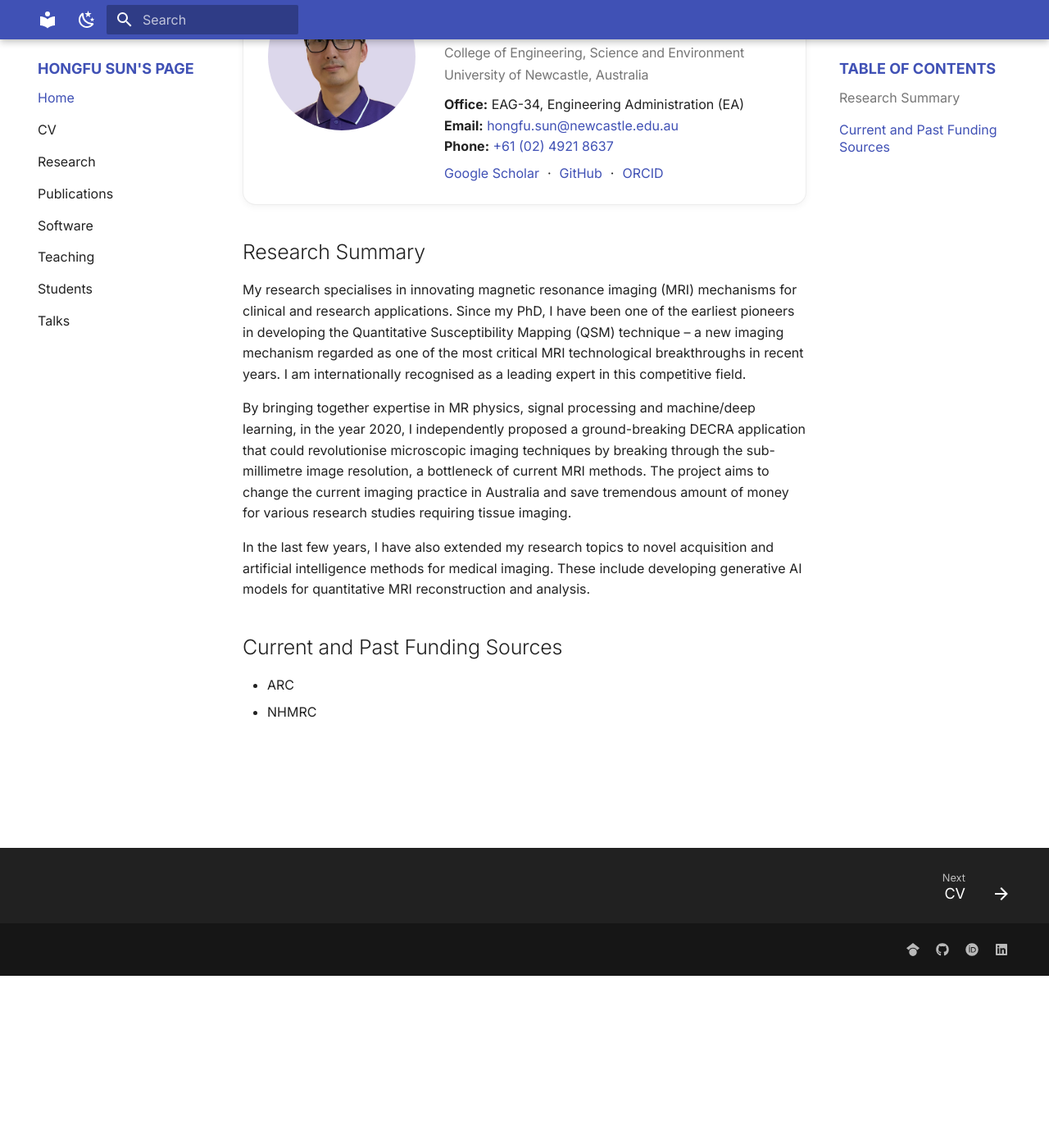
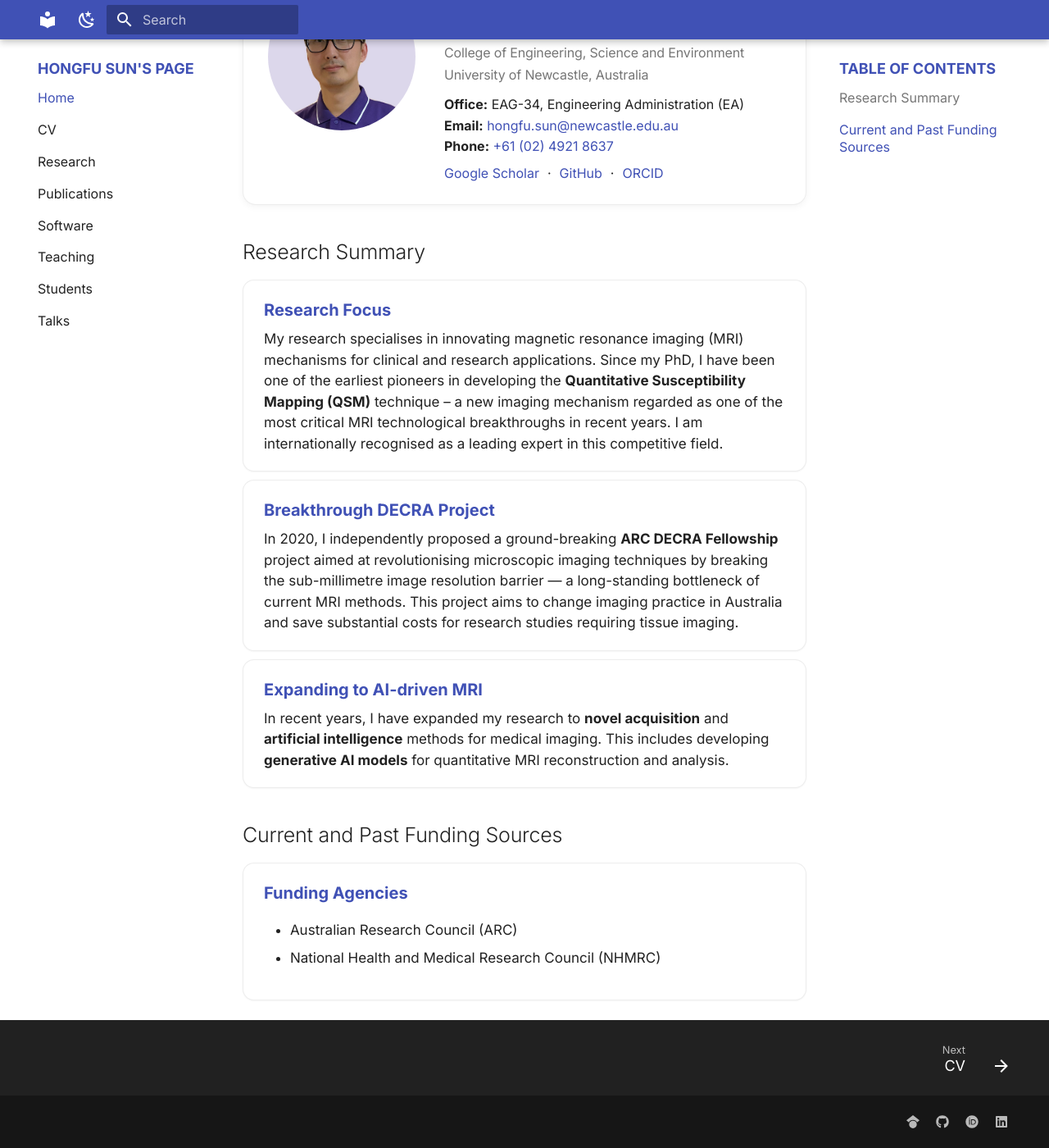
Before and after one commit to sunhongfu/sunhongfu.github.io, an MkDocs documentation site: the page built from docs/index.md, in a window 1280 px wide and 1400 px high, scrolled down 210 px. Shown: the whole window at 82% size. Built offline with MkDocs 1.6.1 and Material for MkDocs 9.7.7, drawn with Linux system fonts in a browser that asks for light colours.

Commit message:
summary to card style

```diff
--- a/docs/assets/extra.css
+++ b/docs/assets/extra.css
@@ -131,6 +131,39 @@
     height: 120px;
     margin: 0 auto .25rem 0;
   }
+}
+
+/* ===== Generic cards (used in Research, Funding, etc.) ===== */
+.card-list {
+  display: grid;
+  grid-template-columns: 1fr;
+  gap: 1rem;
+  margin-top: .75rem;
+}
+
+@media (min-width: 900px) {
+  .card-list { gap: 0.5rem; }
+}
+
+.card {
+  padding: 1rem 1.25rem;
+  border: 1px solid var(--md-default-fg-color--lightest);
+  border-radius: 14px;
+  background: var(--md-default-bg-color);
+  box-shadow: 0 1px 2px rgba(0,0,0,.04);
+}
+
+.card-title {
+  font-weight: 700;
+  font-size: 1rem;
+  margin-bottom: .35rem;
+  color: var(--md-primary-fg-color);
+}
+
+.card-body {
+  font-size: .85rem;
+  color: var(--md-default-fg-color);
+  line-height: 1.5;
 }
 
 /* ===== CV cards (same style as Awards) ===== */
--- a/docs/index.md
+++ b/docs/index.md
@@ -28,13 +28,50 @@
 
 ## Research Summary
 
-My research specialises in innovating magnetic resonance imaging (MRI) mechanisms for clinical and research applications. Since my PhD, I have been one of the earliest pioneers in developing the Quantitative Susceptibility Mapping (QSM) technique – a new imaging mechanism regarded as one of the most critical MRI technological breakthroughs in recent years. I am internationally recognised as a leading expert in this competitive field.
+<div class="card-list">
 
-By bringing together expertise in MR physics, signal processing and machine/deep learning, in the year 2020, I independently proposed a ground-breaking DECRA application that could revolutionise microscopic imaging techniques by breaking through the sub-millimetre image resolution, a bottleneck of current MRI methods. The project aims to change the current imaging practice in Australia and save tremendous amount of money for various research studies requiring tissue imaging.
+  <div class="card">
+    <div class="card-title">Research Focus</div>
+    <div class="card-body">
+      My research specialises in innovating magnetic resonance imaging (MRI) mechanisms for clinical and research applications.
+      Since my PhD, I have been one of the earliest pioneers in developing the <b>Quantitative Susceptibility Mapping (QSM)</b> technique –
+      a new imaging mechanism regarded as one of the most critical MRI technological breakthroughs in recent years.
+      I am internationally recognised as a leading expert in this competitive field.
+    </div>
+  </div>
 
-In the last few years, I have also extended my research topics to novel acquisition and artificial intelligence methods for medical imaging. These include developing generative AI models for quantitative MRI reconstruction and analysis.
+  <div class="card">
+    <div class="card-title">Breakthrough DECRA Project</div>
+    <div class="card-body">
+      In 2020, I independently proposed a ground-breaking <b>ARC DECRA Fellowship</b> project aimed at revolutionising microscopic imaging techniques
+      by breaking the sub-millimetre image resolution barrier — a long-standing bottleneck of current MRI methods.
+      This project aims to change imaging practice in Australia and save substantial costs for research studies requiring tissue imaging.
+    </div>
+  </div>
+
+  <div class="card">
+    <div class="card-title">Expanding to AI-driven MRI</div>
+    <div class="card-body">
+      In recent years, I have expanded my research to <b>novel acquisition</b> and <b>artificial intelligence</b> methods for medical imaging.
+      This includes developing <b>generative AI models</b> for quantitative MRI reconstruction and analysis.
+    </div>
+  </div>
+
+</div>
 
 
 ## Current and Past Funding Sources
-* ARC
-* NHMRC
+
+<div class="card-list">
+
+  <div class="card">
+    <div class="card-title">Funding Agencies</div>
+    <div class="card-body">
+      <ul>
+        <li>Australian Research Council (ARC)</li>
+        <li>National Health and Medical Research Council (NHMRC)</li>
+      </ul>
+    </div>
+  </div>
+
+</div>
--- a/mkdocs.yml
+++ b/mkdocs.yml
@@ -39,9 +39,6 @@ extra:
     - icon: fontawesome/brands/linkedin
       link: https://www.linkedin.com/in/hongfu-sun-64b567169
   generator: false
-  meta:
-    - name: format-detection
-      content: telephone=no
 
 plugins:
   - search
```
Also changed, not shown: docs/cv.md (+5 -5 lines).
